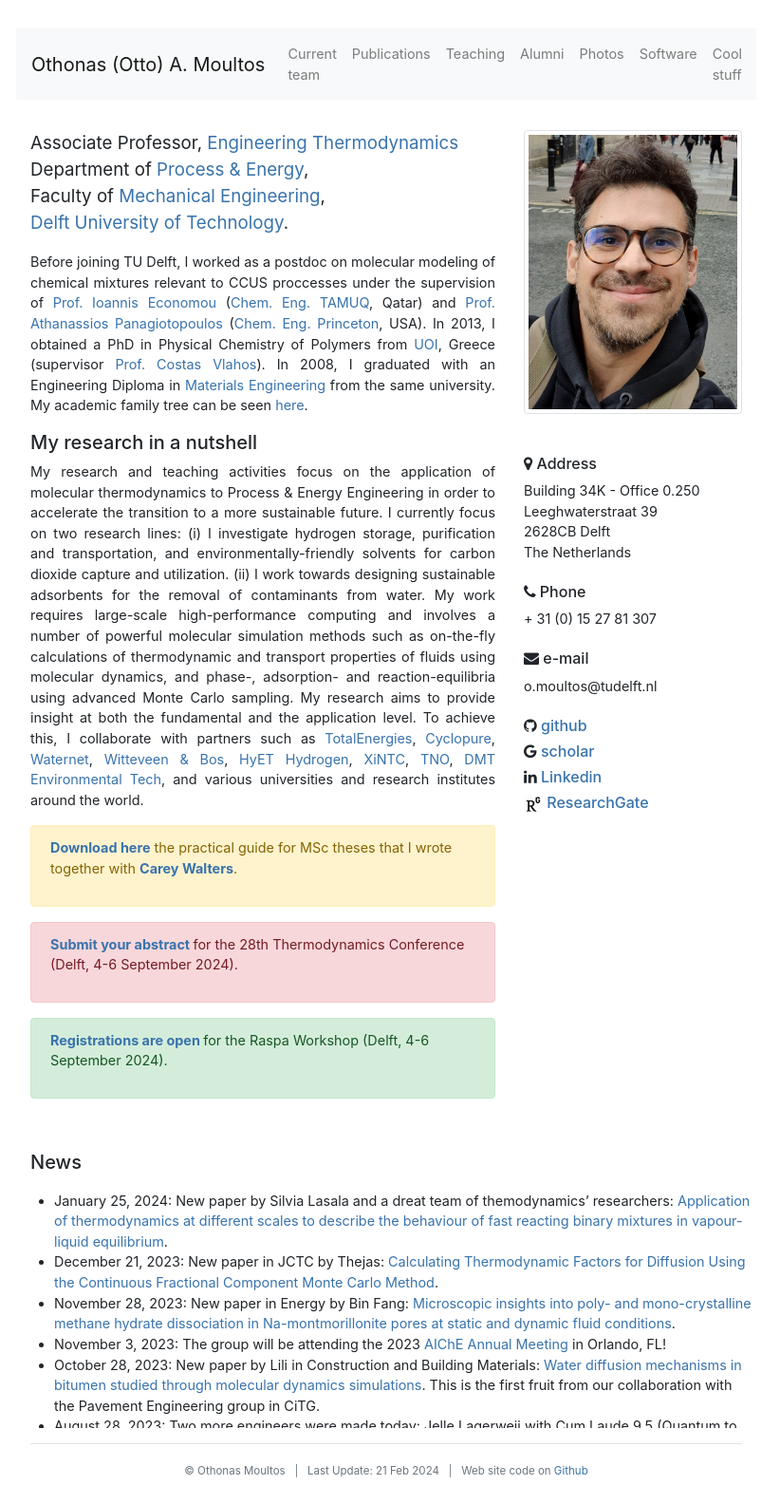
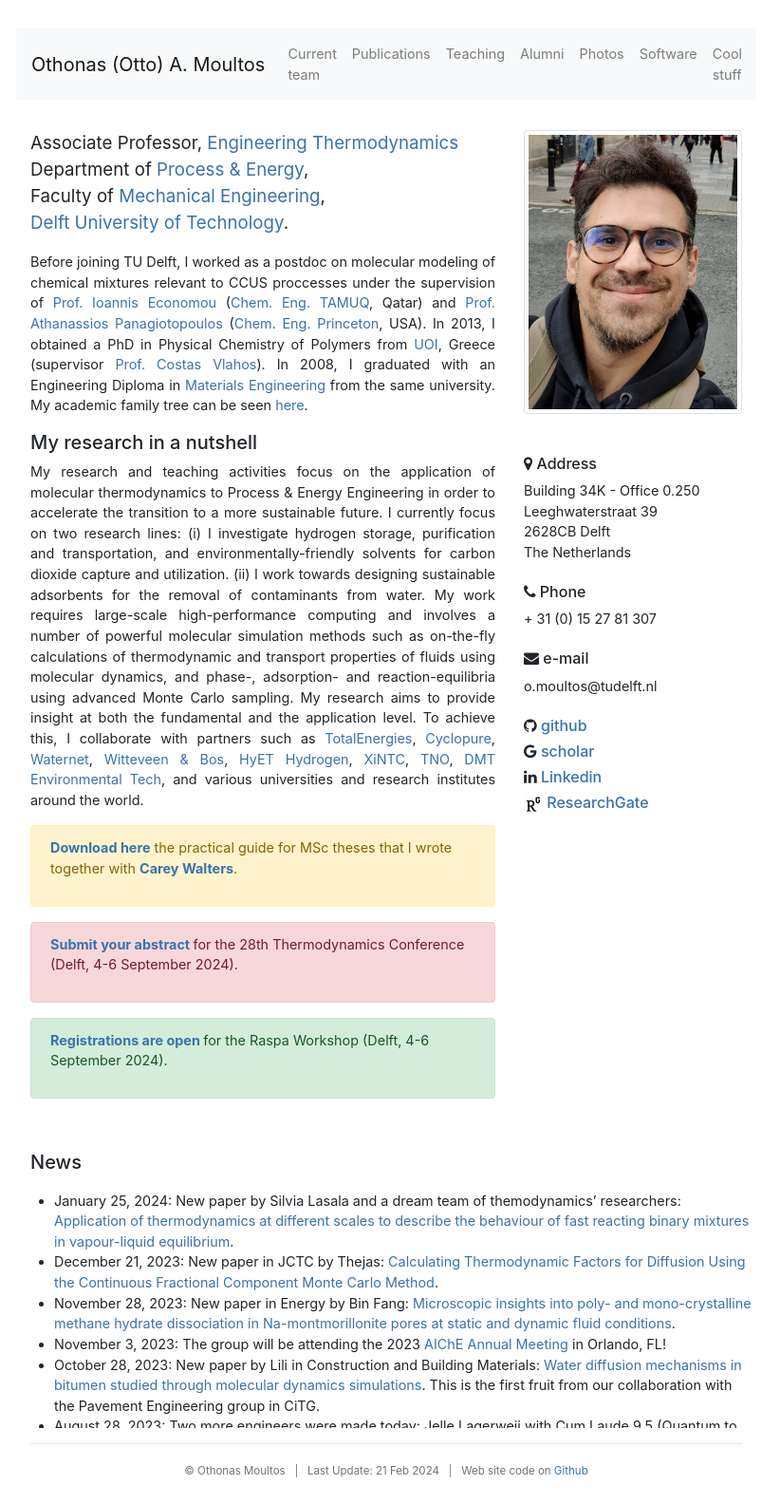
Before and after one commit to omoultosEthTuDelft/web, a Jekyll site: the page built from index.md, in a window 1280 px wide. Shown: the whole page at 95% size, without its empty margins (233-1055 px from the left). Built offline with Jekyll 4.4.1, drawn with Linux system fonts in a browser that asks for light colours; nearby versions of some CDN libraries.

Commit message:
raspa ad

```diff
--- a/index.md
+++ b/index.md
@@ -111,7 +111,7 @@ o.moultos@tudelft.nl
 
 <section markdown="1">
 
-- January 25, 2024: New paper by Silvia Lasala and a dreat team of themodynamics' researchers: [Application of thermodynamics at different scales to describe the behaviour of fast reacting binary mixtures in vapour-liquid equilibrium](https://www.sciencedirect.com/science/article/pii/S1385894724004467?via%3Dihub).
+- January 25, 2024: New paper by Silvia Lasala and a dream team of themodynamics' researchers: [Application of thermodynamics at different scales to describe the behaviour of fast reacting binary mixtures in vapour-liquid equilibrium](https://www.sciencedirect.com/science/article/pii/S1385894724004467?via%3Dihub).
 - December 21, 2023: New paper in JCTC by Thejas: [Calculating Thermodynamic Factors for Diffusion Using the Continuous Fractional Component Monte Carlo Method](https://pubs.acs.org/doi/10.1021/acs.jctc.3c01144?ref=pdf).
 - November 28, 2023: New paper in Energy by Bin Fang: [Microscopic insights into poly- and mono-crystalline methane hydrate dissociation in Na-montmorillonite pores at static and dynamic fluid conditions](https://www.sciencedirect.com/science/article/pii/S0360544223031493?via%3Dihub).
 - November 3, 2023: The group will be attending the 2023 [AIChE Annual Meeting](https://www.aiche.org) in Orlando, FL!
```
